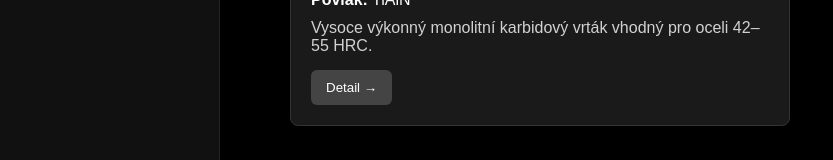
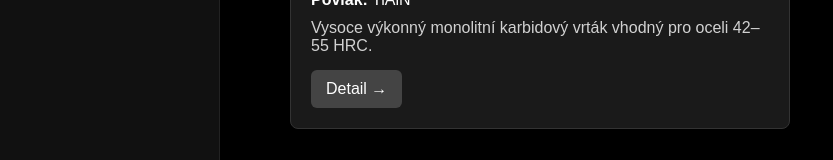
Before and after one commit to gogrou-app/gogrou-demo, a Next.js app: page /gpc in a window 1280 px wide. Shown: the part 318-478 px from the top of the page, without its empty margins (0-833 px from the left). Built offline with nearby package versions, Linux system fonts and the light colour scheme.

Commit message:
Update page.js

```diff
--- a/app/gpc/page.js
+++ b/app/gpc/page.js
@@ -1,9 +1,12 @@
 import { tools } from "./data";
+import Link from "next/link";
 
 export default function Page() {
   return (
     <div style={{ padding: "40px" }}>
-      <h1 style={{ fontSize: "32px", marginBottom: "20px" }}>GPC – Product Center</h1>
+      <h1 style={{ fontSize: "32px", marginBottom: "20px" }}>
+        GPC – Product Center
+      </h1>
 
       <p style={{ fontSize: "18px", opacity: 0.8 }}>
         Ukázkový přehled nástrojů uložených v GPC:
@@ -34,19 +37,21 @@ export default function Page() {
               {tool.description}
             </p>
 
-            <button
+            {/* 👇 TLAČÍTKO NA DETAIL */}
+            <Link
+              href={`/gpc/${tool.id}`}
               style={{
                 marginTop: "15px",
+                display: "inline-block",
                 padding: "10px 15px",
                 background: "#444",
                 color: "white",
-                border: "none",
                 borderRadius: "6px",
-                cursor: "pointer",
+                textDecoration: "none",
               }}
             >
               Detail →
-            </button>
+            </Link>
           </div>
         ))}
       </div>
```
